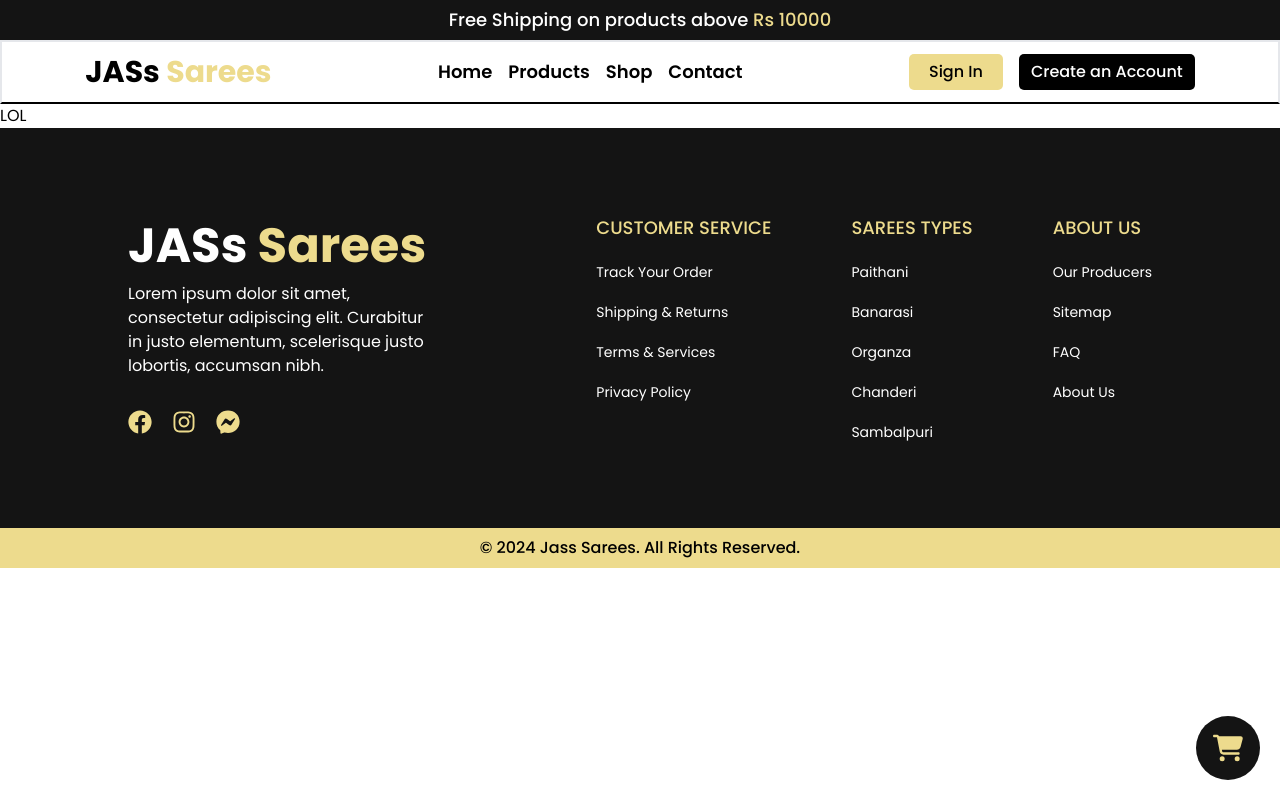
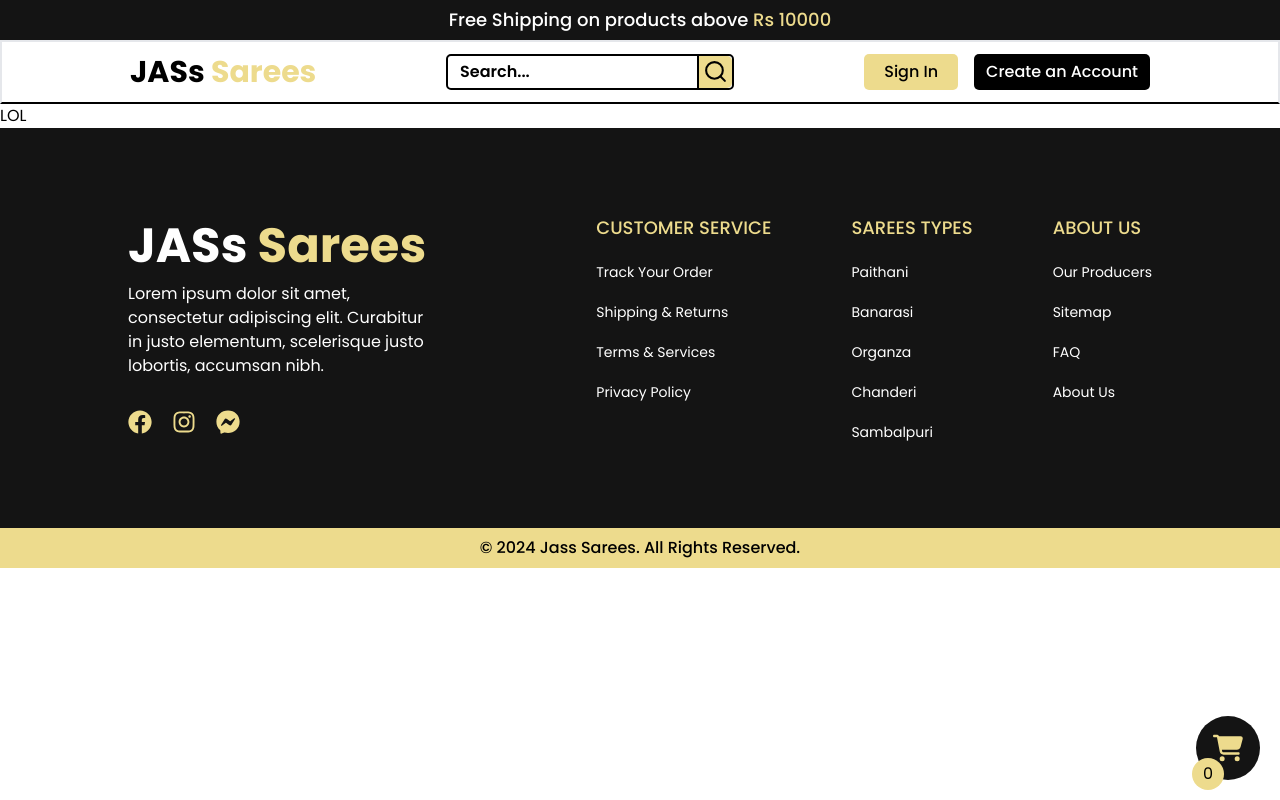
Before and after one commit to ItsMeSwagat/FYP, a React (Create React App) app in the folder frontend/: page / in a window 1280 px wide. Built offline with nearby package versions, Linux system fonts and the light colour scheme.

Commit message:
navbar changes

```diff
--- a/frontend/src/user/components/Navigation/Navbar.jsx
+++ b/frontend/src/user/components/Navigation/Navbar.jsx
@@ -1,6 +1,6 @@
 import React from "react";
-import { Link } from "react-router-dom";
 import { FaCartShopping } from "react-icons/fa6";
+import { FiSearch } from "react-icons/fi";
 
 const Navbar = () => {
   return (
@@ -14,30 +14,47 @@ const Navbar = () => {
       </div>
 
       {/* main navbar */}
-      <div className=" w-full h-[4rem] flex justify-around items-center border-2 border-b-black">
+      <div className="  w-full h-[4rem] flex justify-between items-center px-[8rem] border-2 border-b-black">
         {/* logo */}
         <div className="">
-          <h1 className=" text-3xl font-bold">JASs <span className=" text-[#EDDB8D]">Sarees</span></h1>
+          <h1 className=" text-3xl font-bold">
+            JASs <span className=" text-[#EDDB8D]">Sarees</span>
+          </h1>
         </div>
         {/* pages */}
         <div className=" flex gap-4 text-lg font-semibold">
-          <Link>Home</Link>
-          <Link>Products</Link>
-          <Link>Shop</Link>
-          <Link>Contact</Link>
+          {/* search bar */}
+          <div className=" flex items-center border-2 border-black w-[18rem] h-[2.3rem] rounded-[5px]">
+            <input
+              type="text"
+              name=""
+              className=" w-full h-full outline-none text-black text-[1rem] pl-2 placeholder:text-black rounded-[5px]"
+              placeholder=" Search..."
+            />
+            <button className=" w-[2.5rem] h-full bg-[#EDDB8D] flex justify-center items-center rounded-tr-[5px] rounded-br-[5px] border-l-2 border-black">
+              <FiSearch size={25} />
+            </button>
+          </div>
         </div>
 
         {/*  */}
         <div className=" flex items-center">
           <div className=" flex gap-4">
-            <button className=" bg-[#EDDB8D] px-5 py-[1.5] rounded-[5px] font-medium">Sign In</button>
-            <button className=" bg-black text-white font-medium px-3 py-1.5 rounded-[5px]">Create an Account</button>
+            <button className=" bg-[#EDDB8D] px-5 py-[1.5] rounded-[5px] font-medium">
+              Sign In
+            </button>
+            <button className=" bg-black text-white font-medium px-3 py-1.5 rounded-[5px]">
+              Create an Account
+            </button>
           </div>
         </div>
       </div>
 
-      <div className=" fixed bottom-5 right-5 bg-[#141414] rounded-full w-[4rem] h-[4rem] flex justify-center items-center">
+      <div className=" z-50 fixed bottom-5 right-5 bg-[#141414] rounded-full w-[4rem] h-[4rem] flex justify-center items-center">
         <FaCartShopping size={30} color="#EDDB8D" />
+        <p className=" bg-[#EDDB8D] w-[2rem] h-[2rem] rounded-full fixed bottom-2.5 right-[3.5rem] flex justify-center items-center">
+          0
+        </p>
       </div>
     </div>
   );
```
